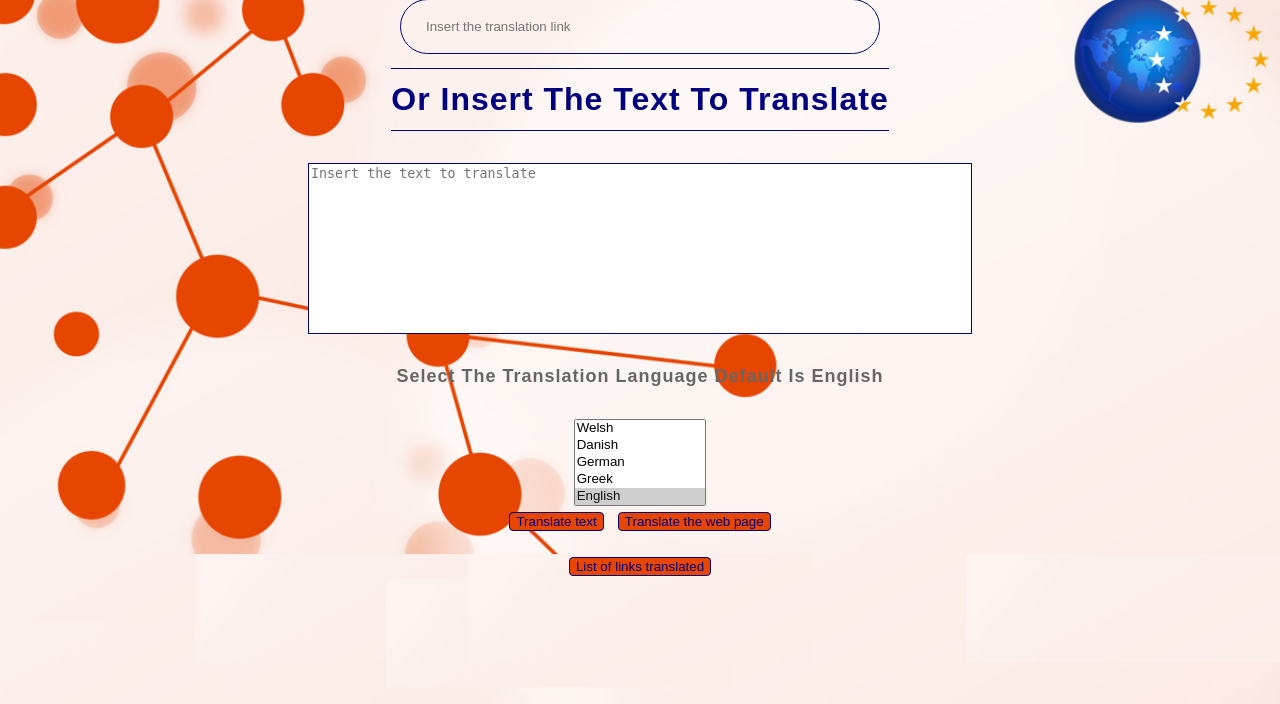
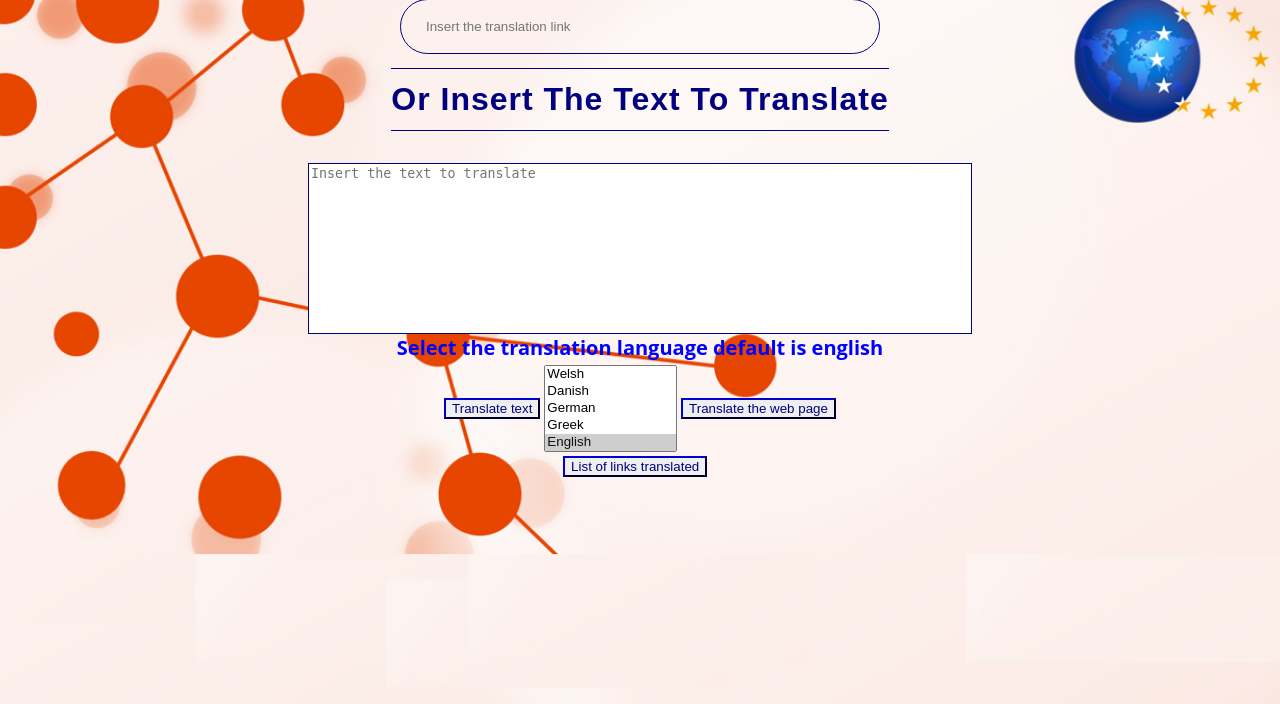
Before and after one commit to ZakZidane/wizataeeastranslator, a PHP site: page /index.php in a window 1280 px wide. Shown: the part 96-800 px from the top of the page. Run offline with PHP 8.4, Linux system fonts and the light colour scheme; data comes from the database, SQL or seed files in the repository.

Commit message:
Update accueil.php

```diff
--- a/accueil.php
+++ b/accueil.php
@@ -16,11 +16,19 @@
 	                    <input  name="link"  class="input-email" placeholder="Insert the translation link"/>
 
 
-					<h3>Or insert the text to translate</h3><br>
+					<h3>Or Insert the text to translate</h3><br>
 					<textarea class=textarea-field name=texteSource  rows=10 cols=80 style='resize: none;' data-role='none' placeholder="Insert the text to translate"></textarea>
+					<br>
 
-					<h5>Select the translation language default is english</h5>
-					<select name=lang size=5>
+					<span class=titre>Select the translation language default is english</span>
+					<table align="center">
+						<tr><td>
+							<input type="submit"  value="Translate text" name="btntext" class="fancy-button button-sub button-white large zoom">
+
+						</td>
+						<td>
+
+					<select class=carac name=lang size=5>
 						<?php
 						include 'pages/connexion.php';
 									  $r=$pdo->query("select * from langage ");
@@ -34,17 +42,27 @@
 
 						?>
 					</select>
-				<br>
-						<input type="submit"  value="Translate text" name="btntext" class="fancy-button button-line button-white large zoom">
-						<input type="submit"  value="Translate the web page"  name="btnlink" class="fancy-button button-line button-white large zoom">
 
+
+						</td>
+						<td>
+						<input type="submit"  value="Translate the web page"  name="btnlink" class="fancy-button button-sub button-white large zoom">
+					</td>
+				    </tr>
+
+					<tr>
+
+					<td style="padding-left:120px" colspan=3>
 				</form>
 				<form " action=pages/liste.php method=post>
 
-					<input type="submit"  value="List of links translated" name="btnlist" class="fancy-button button-line button-white large zoom">
+					<input  type="submit"  value="List of links translated" name="btnlist" class="fancy-button button-sub button-white large zoom">
 
 				</form>
+				</td>
 
+				    </tr>
+				</table>
 			</div>
 		</div>
 	</section>
```
